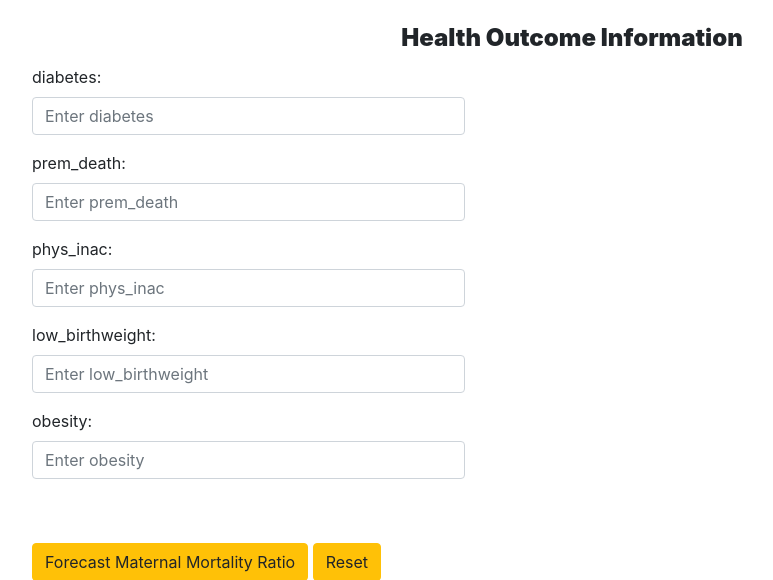
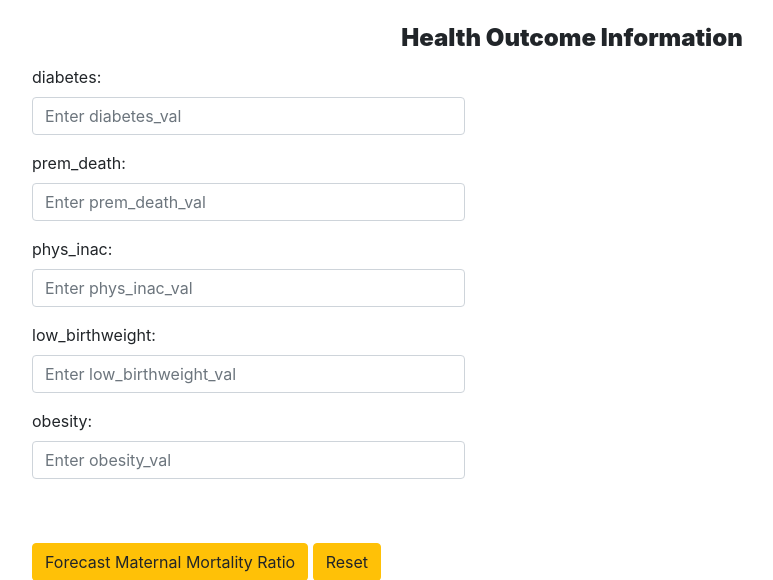
Before and after one commit to abpuccini/maternal-mortality-project, a Flask app: page /machine-learning-playground in a window 1280 px wide. Shown: the part 425-1005 px from the top of the page, without its empty margins (68-841 px from the left). Run offline with Flask 2, Linux system fonts and the light colour scheme; some libraries are stand-ins or nearby versions; some web fonts are replaced.

Commit message:
Edit placeholder

```diff
--- a/templates/machine-learning-playground.html
+++ b/templates/machine-learning-playground.html
@@ -105,7 +105,7 @@
                         <label class="col-sm-5 control-label" for="diabetes">diabetes:</label>
                         <div class="col-sm-5">
                             <input type="number" min=0 step="any" class="form-control" id="diabetes" name="diabetes"
-                                placeholder="Enter diabetes">
+                                placeholder="Enter diabetes_val">
                         </div>
                     </div>
 
@@ -113,7 +113,7 @@
                         <label class="col-sm-5 control-label" for="prem_death">prem_death:</label>
                         <div class="col-sm-5">
                             <input type="number" min=0 step="any" class="form-control" id="prem_death" name="prem_death"
-                                placeholder="Enter prem_death">
+                                placeholder="Enter prem_death_val">
                         </div>
                     </div>
 
@@ -121,7 +121,7 @@
                         <label class="col-sm-5 control-label" for=" phys_inac"> phys_inac:</label>
                         <div class="col-sm-5">
                             <input type="number" min=0 step="any" class="form-control" id=" phys_inac" name=" phys_inac"
-                                placeholder="Enter phys_inac">
+                                placeholder="Enter phys_inac_val">
                         </div>
                     </div>
 
@@ -129,7 +129,7 @@
                         <label class="col-sm-5 control-label" for=" low_birthweight"> low_birthweight:</label>
                         <div class="col-sm-5">
                             <input type="number" min=0 step="any" class="form-control" id=" low_birthweight" name=" low_birthweight"
-                                placeholder="Enter low_birthweight">
+                                placeholder="Enter low_birthweight_val">
                         </div>
                     </div>
 
@@ -137,7 +137,7 @@
                         <label class="col-sm-5 control-label" for=" obesity"> obesity:</label>
                         <div class="col-sm-5">
                             <input type="number" min=0 step="any" class="form-control" id=" obesity" name=" obesity"
-                                placeholder="Enter obesity">
+                                placeholder="Enter obesity_val">
                         </div>
                     </div>
 
```
